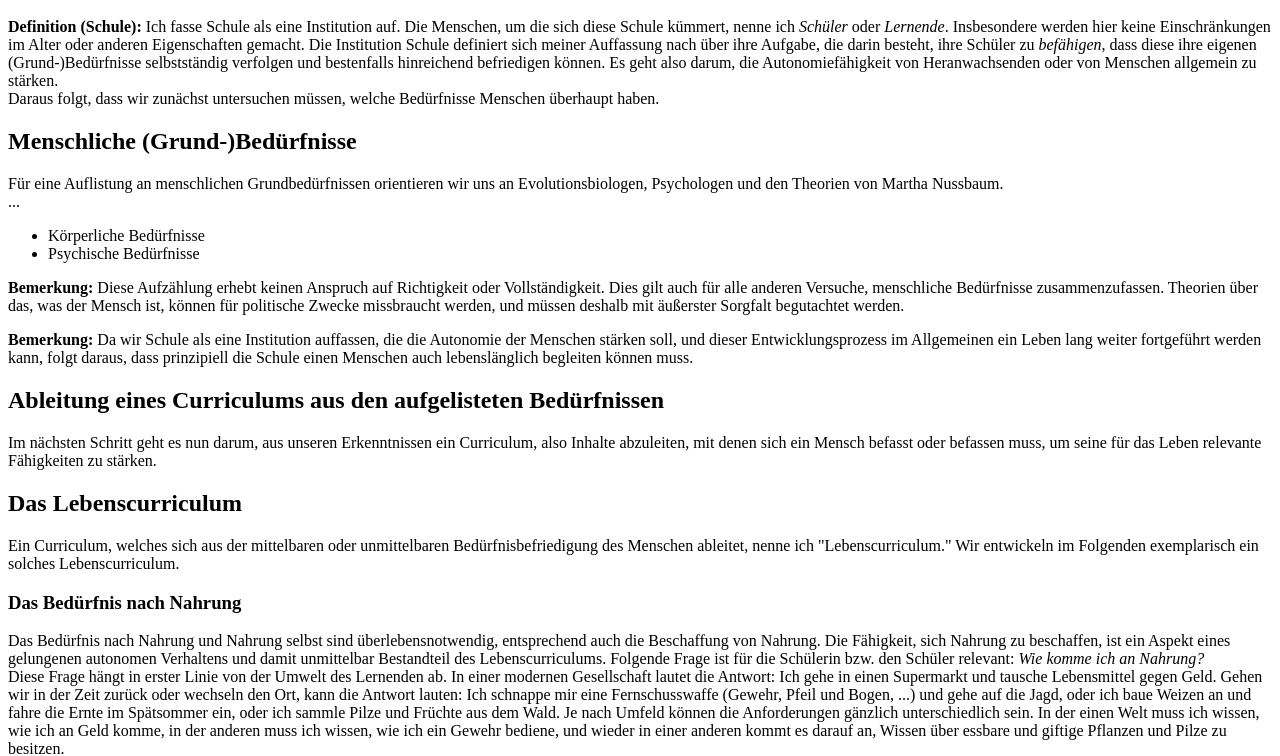
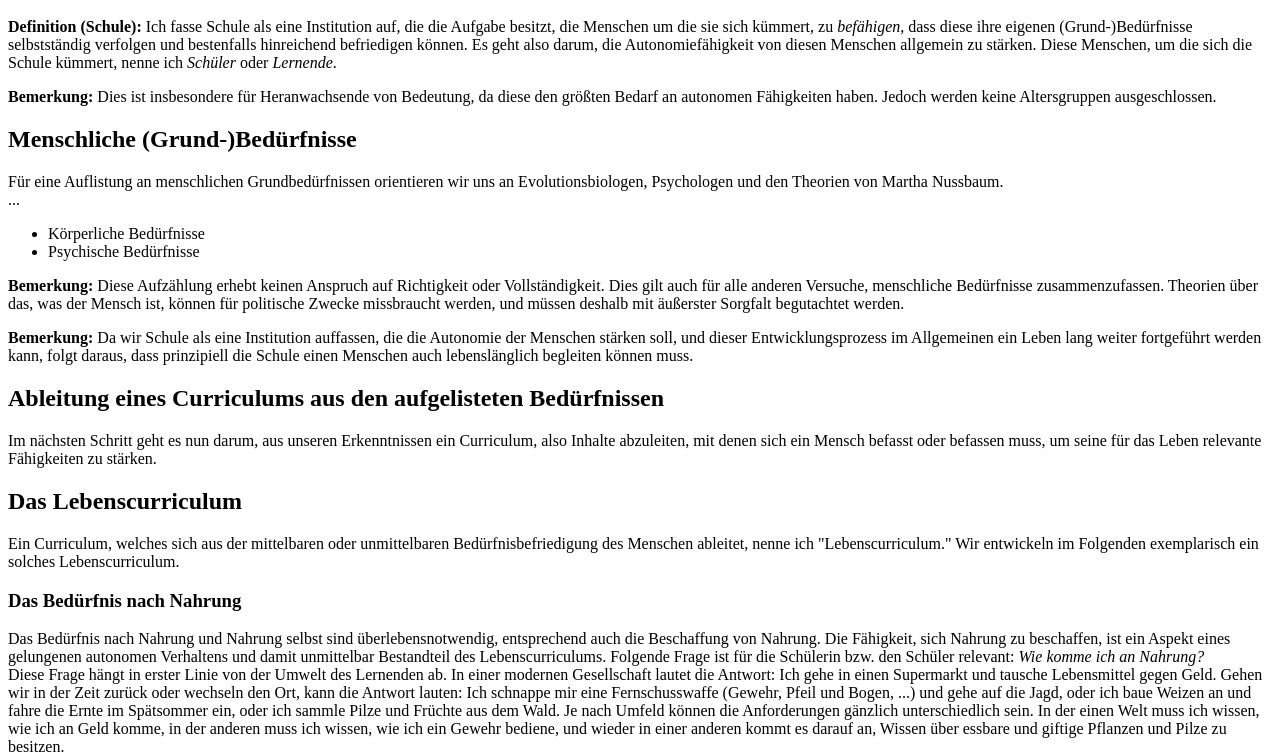
Before and after one commit to OliBenjamind/olibenjamind.github.io, a plain HTML site: page index.html in a window 1280 px wide. Shown: the part 48-804 px from the top of the page. Drawn offline with Linux system fonts and the light colour scheme.

Commit message:
Update index.html

```diff
--- a/index.html
+++ b/index.html
@@ -7,13 +7,15 @@
   <body>
     <h1>Die Aufgabe der Schule</h1>
     <p>
-      <b>Definition (Schule):</b> Ich fasse Schule als eine Institution auf.
-      Die Menschen, um die sich diese Schule kümmert, nenne ich <em>Schüler</em> oder <em>Lernende</em>. Insbesondere werden hier keine
-      Einschränkungen im Alter oder anderen Eigenschaften gemacht.
-      Die Institution Schule definiert sich meiner Auffassung nach über ihre Aufgabe, die darin besteht, ihre Schüler zu <em>befähigen</em>,
+      <b>Definition (Schule):</b>
+      Ich fasse Schule als eine Institution auf, die die Aufgabe besitzt, die Menschen um die sie sich kümmert, zu <em>befähigen</em>,
       dass diese ihre eigenen (Grund-)Bedürfnisse selbstständig verfolgen und bestenfalls hinreichend befriedigen können.
-      Es geht also darum, die Autonomiefähigkeit von Heranwachsenden oder von Menschen allgemein zu stärken. <br>
-      Daraus folgt, dass wir zunächst untersuchen müssen, welche Bedürfnisse Menschen überhaupt haben.
+      Es geht also darum, die Autonomiefähigkeit von diesen Menschen allgemein zu stärken.
+      Diese Menschen, um die sich die Schule kümmert, nenne ich <em>Schüler</em> oder <em>Lernende</em>.
+    </p>
+    <p>
+      <b>Bemerkung:</b> Dies ist insbesondere für Heranwachsende von Bedeutung, da diese den größten Bedarf an autonomen Fähigkeiten haben.
+      Jedoch werden keine Altersgruppen ausgeschlossen.
     </p>
     <h2>Menschliche (Grund-)Bedürfnisse</h2>
     <p>
```
